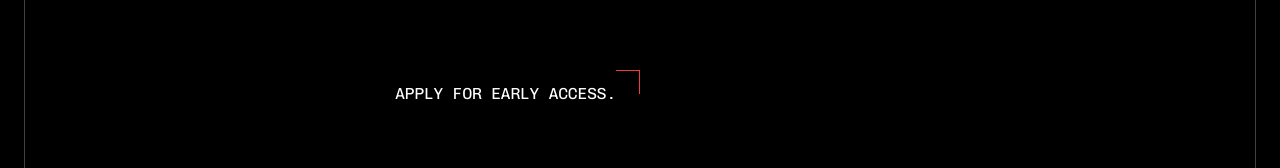
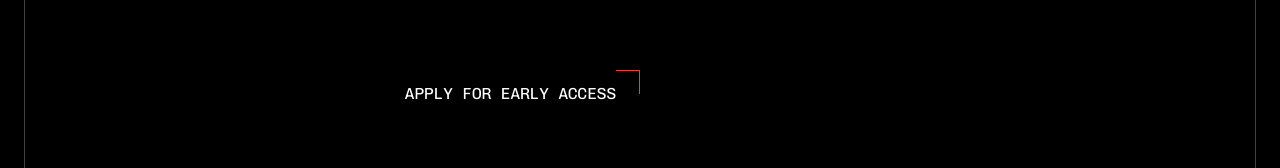
Before and after one commit to OfMasterx/evolve_ai, a React (Vite) app: page / in a window 1280 px wide. Shown: the part 377-545 px from the top of the page. Built offline with nearby package versions, Linux system fonts and the light colour scheme.

Commit message:
Fix button text in HeadTextBlock component: remove period for consistency

```diff
--- a/src/components/landing/HeadTextBlock.tsx
+++ b/src/components/landing/HeadTextBlock.tsx
@@ -12,7 +12,7 @@ const HeadTextBlock = () => {
       </h1>
       <div className="flex md:w-full justify-center md:justify-end pr-0 md:pr-[25%] lg:pr-0">
         <button className="relative mt-32 px-6 py-3 text-white group whitespace-nowrap">
-          APPLY FOR EARLY ACCESS.
+          APPLY FOR EARLY ACCESS
           <span className="absolute top-0 right-0 w-6 h-[1px] bg-red transition-all group-hover:w-4"></span>
           <span className="absolute top-0 right-0 h-6 w-[1px] bg-red transition-all group-hover:h-4"></span>
         </button>
```
